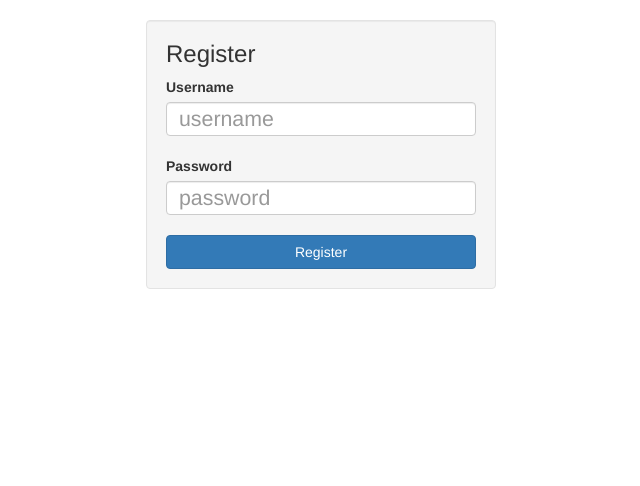
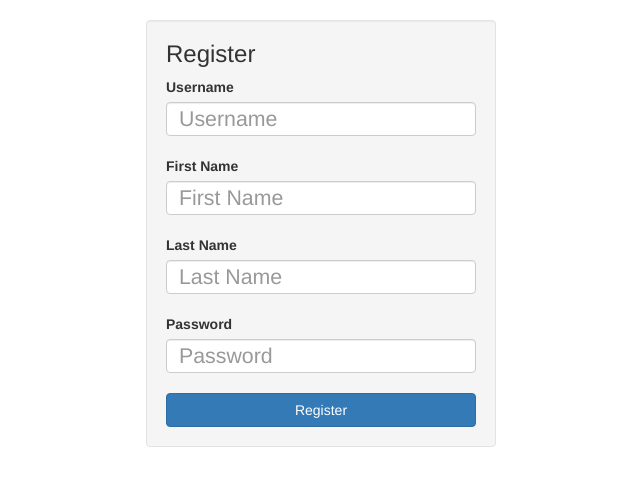
Before and after one commit to Dovisal1/dbproject, a Flask app: page /register in a window 1280 px wide. Shown: the part 52-538 px from the top of the page, without its empty margins (319-959 px from the left). Run offline with Flask 2, Linux system fonts and the light colour scheme; parts of the project's set-up code (start-up, migrations or seed data) failed here and were passed over; some libraries are stand-ins or nearby versions.

Commit message:
fix registration

```diff
--- a/app/templates/register.html
+++ b/app/templates/register.html
@@ -1,10 +1,4 @@
-
-{% extends "base.html" %}
-{% set nav_active = "register" %}
-
-{% block title %}Register{% endblock %}
-
-{% block page_content %}
+ {% extends "base.html" %} {% set nav_active = "register" %} {% block title %}Register{% endblock %} {% block page_content %}
 
 <div class="container col-sm-offset-4 col-sm-4">
 
@@ -12,11 +6,18 @@
         <h3> Register </h3>
         <form action="/registerAuth" method="POST">
             <label for="username">Username</label>
-    <input class="form-control" id = "username" style="font-size:16pt" type="text" name = "username" placeholder="username" required/> </br />
+            <input class="form-control" id="username" style="font-size:16pt" type="text" name="username" placeholder="Username" required/>
+            </br />
+            <label for="fname">First Name</label>
+            <input class="form-control" id="name" style="font-size:16pt" type="text" name="fname" placeholder="First Name" required/>
+            </br />
+            <label for="lname">Last Name</label>
+            <input class="form-control" id="lname" style="font-size:16pt" type="text" name="lname" placeholder="Last Name" required/>
+            </br />
             <label for="password">Password</label>
-    <input class="form-control" id="password" style="font-size:16pt" type="password" name = "password" placeholder="password" required/></br />
-    <button type="submit" class="btn btn-block btn-primary">Register</button>
-  {% if error %}
+            <input class="form-control" id="password" style="font-size:16pt" type="password" name="password" placeholder="Password" required/>
+            </br />
+            <button type="submit" class="btn btn-block btn-primary">Register</button> {% if error %}
             <div class="alert alert-danger fade in">
                 <strong>Error:</strong> {{error}}
             </div>
--- a/app/views.py
+++ b/app/views.py
@@ -73,7 +73,8 @@ def registerAuth():
     #grabs information from the forms
     username = request.form['username']
     password = request.form['password']
-
+    fname = request.form['fname']
+    lname = request.form['lname']
     #cursor used to send queries
     cursor = conn.cursor()
     #executes query
@@ -88,8 +89,9 @@ def registerAuth():
         error = "This user already exists"
         return render_template('register.html', error = error)
     else:
-        ins = 'INSERT INTO person VALUES(%s, %s)'
-        cursor.execute(ins, (username, hashlib.md5(password.encode('utf-8')).hexdigest()))
+        print("i am here")
+        ins = 'INSERT INTO person (uname, password, fname, lname) VALUES(%s, %s, %s, %s)'
+        cursor.execute(ins, (username, hashlib.md5(password.encode('utf-8')).hexdigest(), fname, lname))
         conn.commit()
         cursor.close()
         return render_template('index.html')
```
Lines whose indentation alone changed are shown as unchanged.
